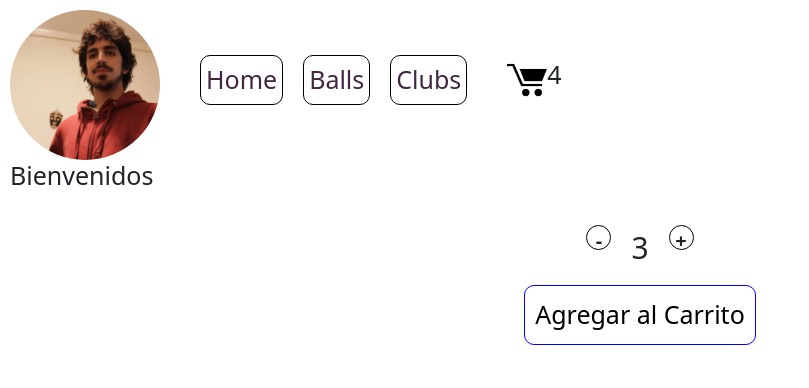
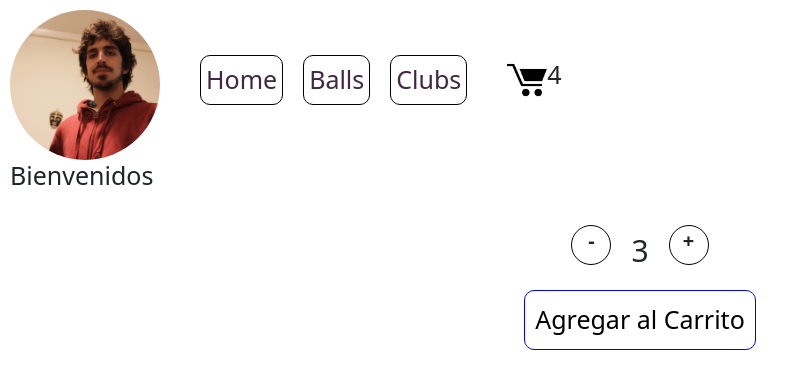
Before and after one commit to manusucaria/Entregas-React-Sucaria, a React (Create React App) app: page / in a window 1280 px wide. Shown: the top 388 px of the page, without its empty margins (0-809 px from the left). Built offline with nearby package versions, Linux system fonts and the light colour scheme.

Commit message:
23 del 10 3

```diff
--- a/package.json
+++ b/package.json
@@ -6,7 +6,9 @@
     "@testing-library/jest-dom": "^5.16.5",
     "@testing-library/react": "^13.4.0",
     "@testing-library/user-event": "^13.5.0",
+    "bootstrap": "^5.2.2",
     "react": "^18.2.0",
+    "react-bootstrap": "^2.5.0",
     "react-dom": "^18.2.0",
     "react-scripts": "5.0.1",
     "web-vitals": "^2.1.4"
--- a/src/styles/ItemListContainer.css
+++ b/src/styles/ItemListContainer.css
@@ -10,6 +10,8 @@ h1{
 .contenedor-signos{
     margin: 0 auto 1.5rem auto;
     display: flex;
+    align-items: center;
+    justify-content: space-evenly;
 }
 .contenedor-cantidades {
     margin: 3rem auto 0 auto;
@@ -20,8 +22,8 @@ h1{
     cursor: pointer;
     font-weight: 800;
     border-radius: 50%;
-    height: 2.5rem;
-    width: 2.5rem;
+    height: 4rem;
+    width: 4rem;
     border: 1px solid black;
     font-size: 2rem;
     margin-right: 2rem;
@@ -31,8 +33,8 @@ h1{
     cursor: pointer;
     font-weight: 800;
     border-radius: 50%;
-    height: 2.5rem;
-    width: 2.5rem;
+    height: 4rem;
+    width: 4rem;
     border: 1px solid black;
     font-size: 2rem;
     margin-left: 2rem;
```
Also changed, not shown: 1 other file (tests, documents, lock files or other folders).
